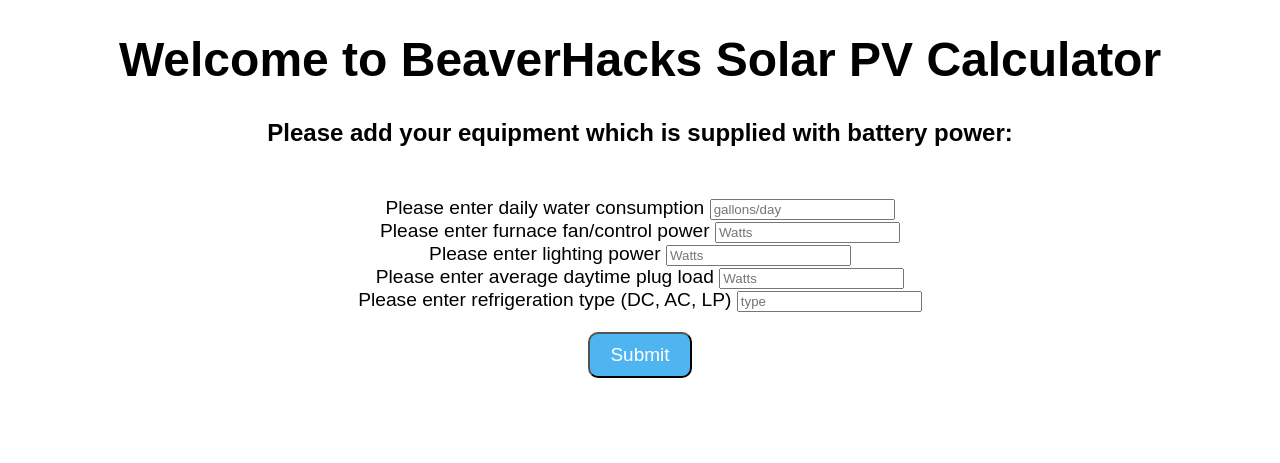
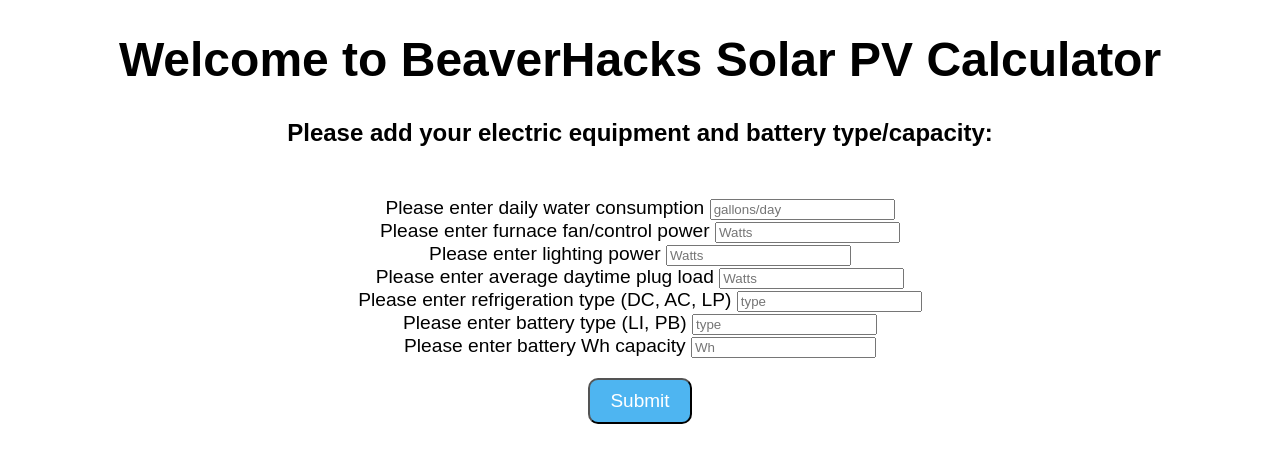
Before and after one commit to CMyers79/solarApp, a Flask app: page /index2 in a window 1280 px wide. Shown: the top 463 px of the page. Run offline with Flask 2, Linux system fonts and the light colour scheme.

Commit message:
added batt specs to input2()

```diff
--- a/main.py
+++ b/main.py
@@ -56,22 +56,28 @@
         lighting = request.form.get('lighting', False)
         plug_load = request.form.get('plug_load', False)
         refrig = request.form.get('refrig', False)
+        batt_type = request.form.get('batt_type', False)
+        batt_cap = request.form.get('batt_cap', False)
 
-        if not water or not fan or not lighting or not plug_load or not refrig:
+        if not water or not fan or not lighting or not plug_load or not refrig or not batt_type or not batt_cap:
             flash('All inputs are required, enter 0 for no consumption')
         else:
             water = int(water) / 2
             fan = int(fan)
             lighting = int(lighting)
             plug_load = int(plug_load)
-            refrig = int(refrig)
+            batt_cap = int(batt_cap)
+
             session['water'] = water
             session['fan'] = fan
             session['lighting'] = lighting
             session['plug_load'] = plug_load
             session['refrig'] = refrig
+            session['batt_type'] = batt_type
+            session['batt_cap'] = batt_cap
 
-            return redirect(url_for('result2', water=water, fan=fan, lighting=lighting, plug_load=plug_load, refrig=refrig), code=307)
+            return redirect(url_for('result2', water=water, fan=fan, lighting=lighting, plug_load=plug_load,
+                                    refrig=refrig), batt_type=batt_type, batt_cap=batt_cap, code=307)
 
     return render_template('index2.html')
 
--- a/templates/index2.html
+++ b/templates/index2.html
@@ -20,7 +20,7 @@
 <body>
 <div class="container">
     <h1 style="font-family:sans-serif; font-size:300%; text-align:center;">Welcome to BeaverHacks Solar PV Calculator</h1>
-    <h2 style="font-family:sans-serif; font-size:150%; text-align:center;">Please add your equipment which is supplied with battery power:</h2>
+    <h2 style="font-family:sans-serif; font-size:150%; text-align:center;">Please add your electric equipment and battery type/capacity:</h2>
 
     <form style="margin :50px;" method="post">
         <div style="font-family:sans-serif; font-size:120%; text-align:center;" class="form-group">
@@ -54,6 +54,18 @@
                    class="form-control" value="{{ request.form['refrig'] }}">
         </div>
 
+        <div style="font-family:sans-serif; font-size:120%; text-align:center;" class="form-group">
+            <label >Please enter battery type (LI, PB)</label>
+            <input type="text" name="batt_type" placeholder="type"
+                   class="form-control" value="{{ request.form['batt_type'] }}">
+        </div>
+
+        <div style="font-family:sans-serif; font-size:120%; text-align:center;" class="form-group">
+            <label >Please enter battery Wh capacity</label>
+            <input type="text" name="batt_cap" placeholder="Wh"
+                   class="form-control" value="{{ request.form['batt_cap'] }}">
+        </div>
+
         <div style="text-align: center;" class="form-group">
             <button type="submit" class="btn btn-primary">Submit</button>
         </div>
```
